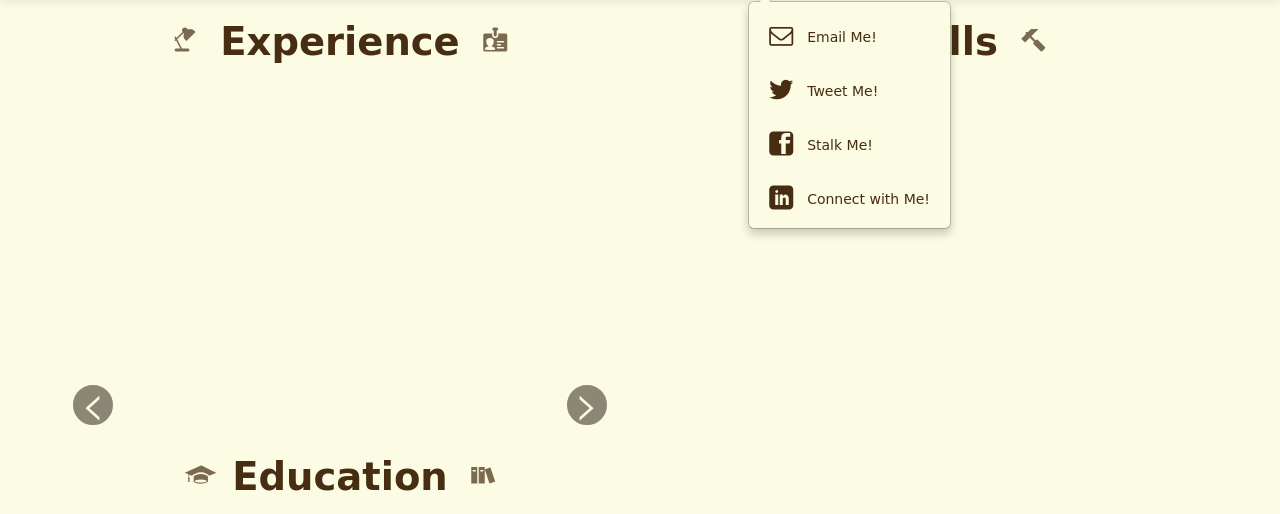
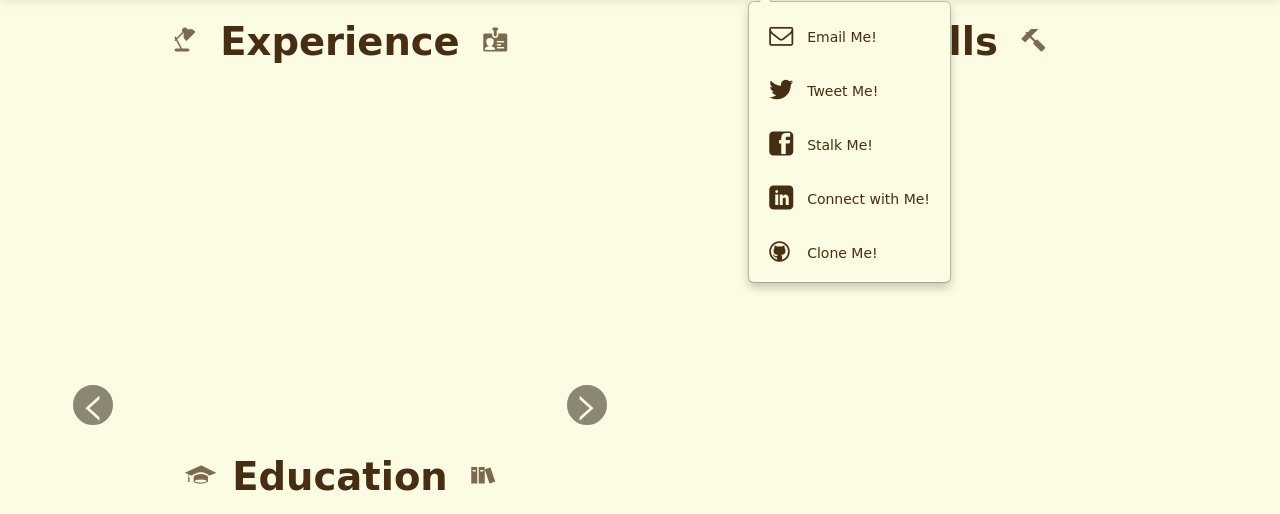
Before and after one commit to hurgleburgler/webandwhimsy, a Django app: page / in a window 1280 px wide, after a click on "Contact Me!". Shown: the part 81-595 px from the top of the page. Run offline with Django 3.2, Linux system fonts and the light colour scheme; data that the repository does not hold is empty; some libraries are stand-ins or nearby versions; some web fonts are replaced.

Commit message:
Added github to drop down

```diff
--- a/whimsy/templates/home.html
+++ b/whimsy/templates/home.html
@@ -44,7 +44,7 @@
                     <li><a href="https://twitter.com/hurgleburgler"><span class="icomoon icon-twitter-2" aria-hidden="true"></span><span>Tweet Me!</span></a></li>
                     <li><a href="https://www.facebook.com/bubasti217"><span class="icomoon icon-facebook" aria-hidden="true"></span><span>Stalk Me!</span></a></li>
                     <li><a href="https://www.linkedin.com/pub/diana-whitten/75/87b/297"><span class="icomoon icon-linkedin" aria-hidden="true"></span><span>Connect with Me!</span></a></li>
-                    <!--<li><a href=""><span class="icomoon icon-github-2" aria-hidden="true"></span><span>Clone Me!</span></a></li>-->
+                    <li><a href="https://github.com/hurgleburgler"><span class="icomoon icon-github-2" aria-hidden="true"></span><span>Clone Me!</span></a></li>
                   </ul>
                 </li><!-- dropdown -->
               </ul><!-- /.nav -->
```
